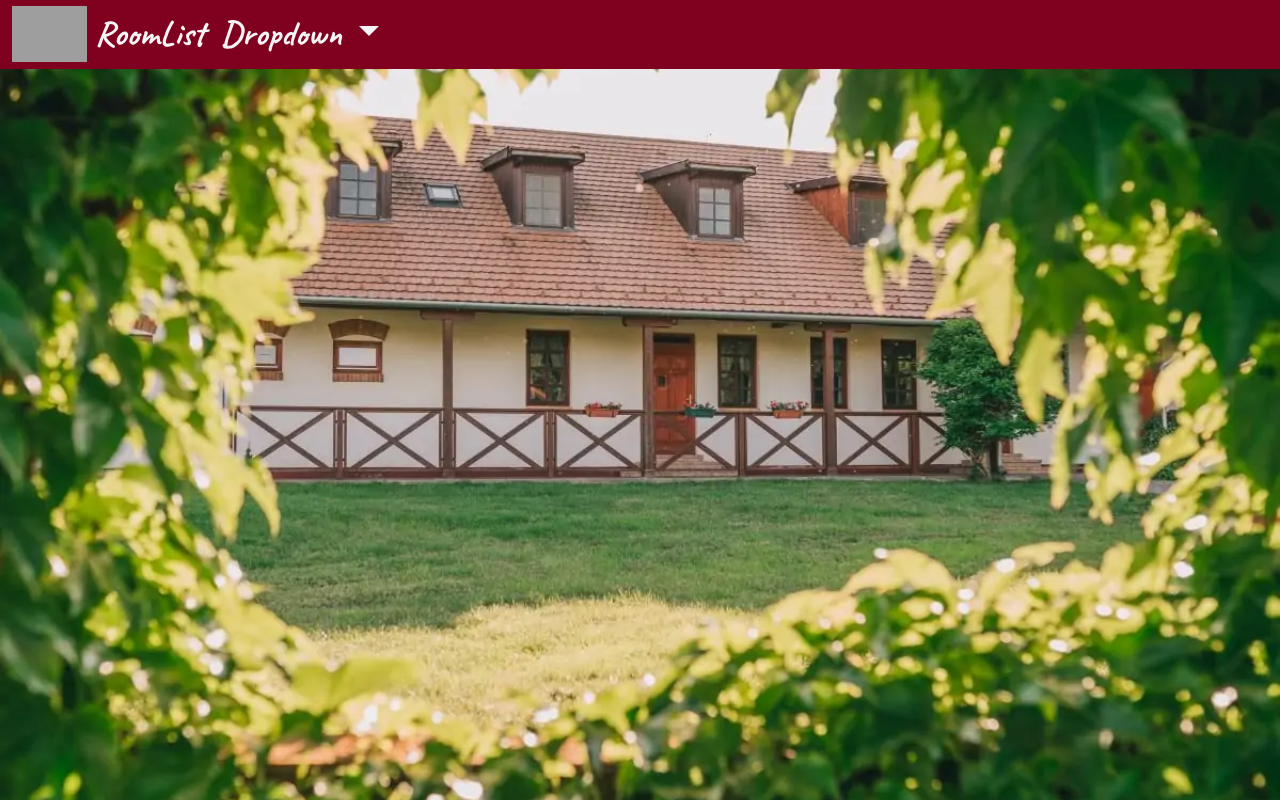
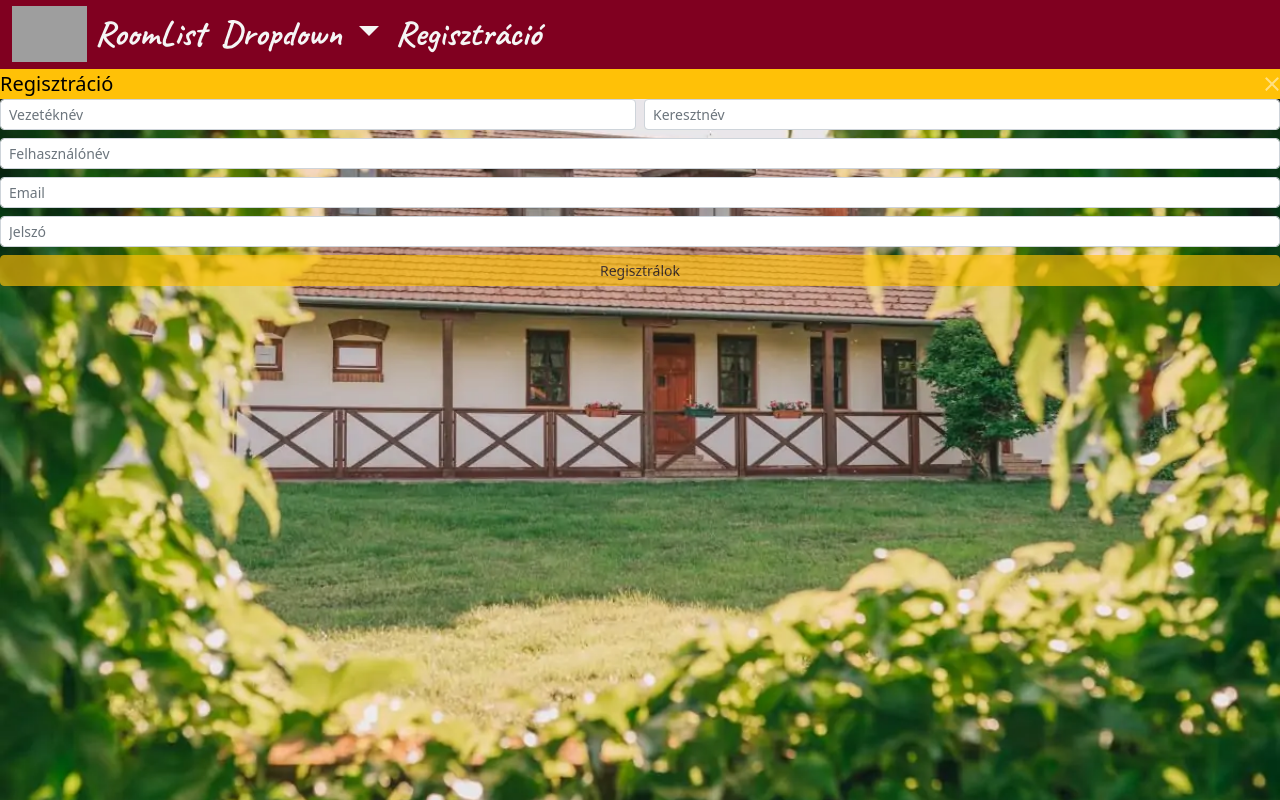
Before and after one commit to Bulisz/Project_Hotel, an Angular app in the folder Hotel.Frontend/: page /registration in a window 1280 px wide. Built offline with nearby package versions, Linux system fonts and the light colour scheme; grey boxes are pictures that could not be loaded.

Commit message:
add registration without modal

```diff
--- a/Hotel.Frontend/src/app/app.module.ts
+++ b/Hotel.Frontend/src/app/app.module.ts
@@ -23,7 +23,7 @@ import { RegistrationComponent } from './components/registration/registration.co
     BrowserModule,
     AppRoutingModule,
     HttpClientModule,
-    ReactiveFormsModule
+    ReactiveFormsModule,
   ],
   providers: [
     {provide: HTTP_INTERCEPTORS, useClass: AuthInterceptor, multi:true}
--- a/Hotel.Frontend/src/app/components/navbar/navbar.component.html
+++ b/Hotel.Frontend/src/app/components/navbar/navbar.component.html
@@ -21,6 +21,9 @@
             <li><a class="dropdown-item">Action 3</a></li>
           </ul>
         </li>
+        <li class="nav-item">
+          <a class="nav-link" routerLink="registration">Regisztráció</a>
+        </li>
       </ul>
     </div>
   </div>
--- a/Hotel.Frontend/src/app/components/registration/registration.component.html
+++ b/Hotel.Frontend/src/app/components/registration/registration.component.html
@@ -1,36 +1,48 @@
-<div class="modal fade" id="subscribe-modal" data-bs-backdrop="static" data-bs-keyboard="false" tabindex="-1"aria-hidden="true">
-    <div class="modal-dialog modal-dialog-center">
+<!-- <div class="modal fade" id="subscribe-modal" data-bs-backdrop="static" data-bs-keyboard="false" tabindex="-1"aria-hidden="true">
+    <div class="modal-dialog modal-dialog-center"> -->
         <div class="modal-content">
-            <div class="modal-header text-bg-primary">
-                <h5 class="modal-title">Subscribe for newsletters</h5>
+            <div class="modal-header text-bg-warning">
+                <h5 class="modal-title">Regisztráció</h5>
                 <button class="btn-close btn-close-white" type="button" data-bs-dismiss="modal"></button>
             </div>
             <div class="modal-body">
-                <form>
+                <form [formGroup]="registerForm" (ngSubmit)="onSubmit()">
                     <div class="row gx-2">
+
                         <div class="col-md-6">
                             <div class="mb-2">
-                                <input type="text" class="form-control form-control-sm" placeholder="First Name" required>
+                                <input type="text" class="form-control form-control-sm" placeholder="Vezetéknév" formControlName="lastName">
                             </div>
                         </div>
+
                         <div class="col-md-6">
                             <div class="mb-2">
-                                <input type="text" class="form-control form-control-sm" placeholder="Last Name" required>
+                                <input type="text" class="form-control form-control-sm" placeholder="Keresztnév" formControlName="firstName">
                             </div>
                         </div>
+
                         <div class="col-md-12">
                             <div class="mb-2">
-                                <input type="text" class="form-control form-control-sm" placeholder="Email" required>
+                                <input type="text" class="form-control form-control-sm" placeholder="Felhasználónév" formControlName="userName">
                             </div>
                         </div>
+
+                        <div class="col-md-12">
+                            <div class="mb-2">
+                                <input type="text" class="form-control form-control-sm" placeholder="Email" formControlName="email">
+                            </div>
+                        </div>
+
+                        <div class="col-md-12">
+                            <div class="mb-2">
+                                <input type="text" class="form-control form-control-sm" placeholder="Jelszó" formControlName="password">
+                            </div>
+                        </div>
+
                         <div class="col-md-12">
                             <div class="d-grid">
-                                <button type="submit" class="btn btn-success btn-sm">
-                                    <svg xmlns="http://www.w3.org/2000/svg" width="16" height="16" fill="currentColor" class="bi bi-envelope-check-fill" viewBox="0 0 16 16">
-                                        <path d="M.05 3.555A2 2 0 0 1 2 2h12a2 2 0 0 1 1.95 1.555L8 8.414.05 3.555ZM0 4.697v7.104l5.803-3.558L0 4.697ZM6.761 8.83l-6.57 4.026A2 2 0 0 0 2 14h6.256A4.493 4.493 0 0 1 8 12.5a4.49 4.49 0 0 1 1.606-3.446l-.367-.225L8 9.586l-1.239-.757ZM16 4.697v4.974A4.491 4.491 0 0 0 12.5 8a4.49 4.49 0 0 0-1.965.45l-.338-.207L16 4.697Z"/>
-                                        <path d="M16 12.5a3.5 3.5 0 1 1-7 0 3.5 3.5 0 0 1 7 0Zm-1.993-1.679a.5.5 0 0 0-.686.172l-1.17 1.95-.547-.547a.5.5 0 0 0-.708.708l.774.773a.75.75 0 0 0 1.174-.144l1.335-2.226a.5.5 0 0 0-.172-.686Z"/>
-                                      </svg>
-                                    Subscribe
+                                <button type="submit" class="btn btn-warning btn-sm" [disabled]="registerForm.invalid">
+                                    Regisztrálok
                                 </button>
                             </div>
                         </div>
@@ -38,5 +50,5 @@
                 </form>
             </div>
         </div>
-    </div>
-</div>
+    <!-- </div>
+</div> -->
```
